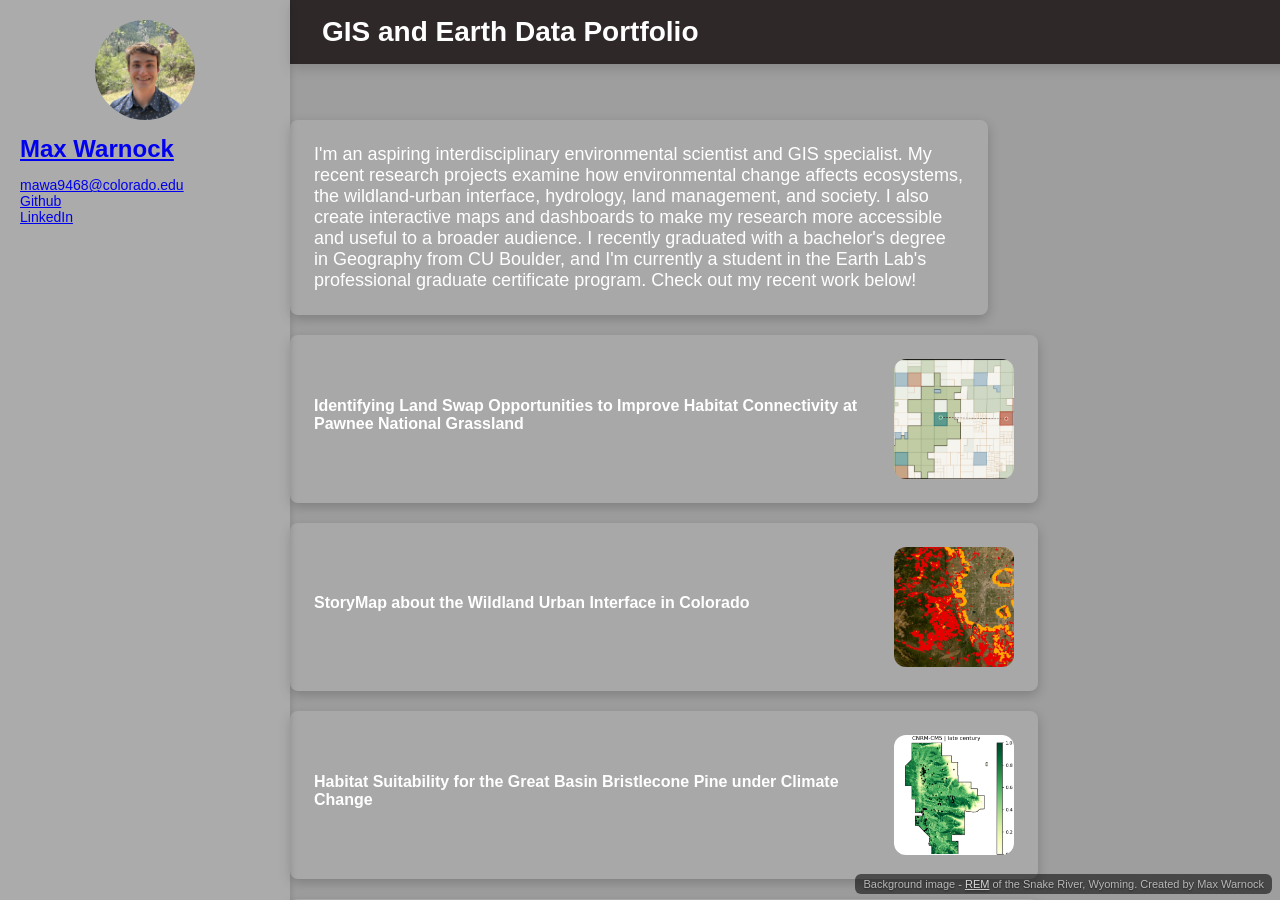
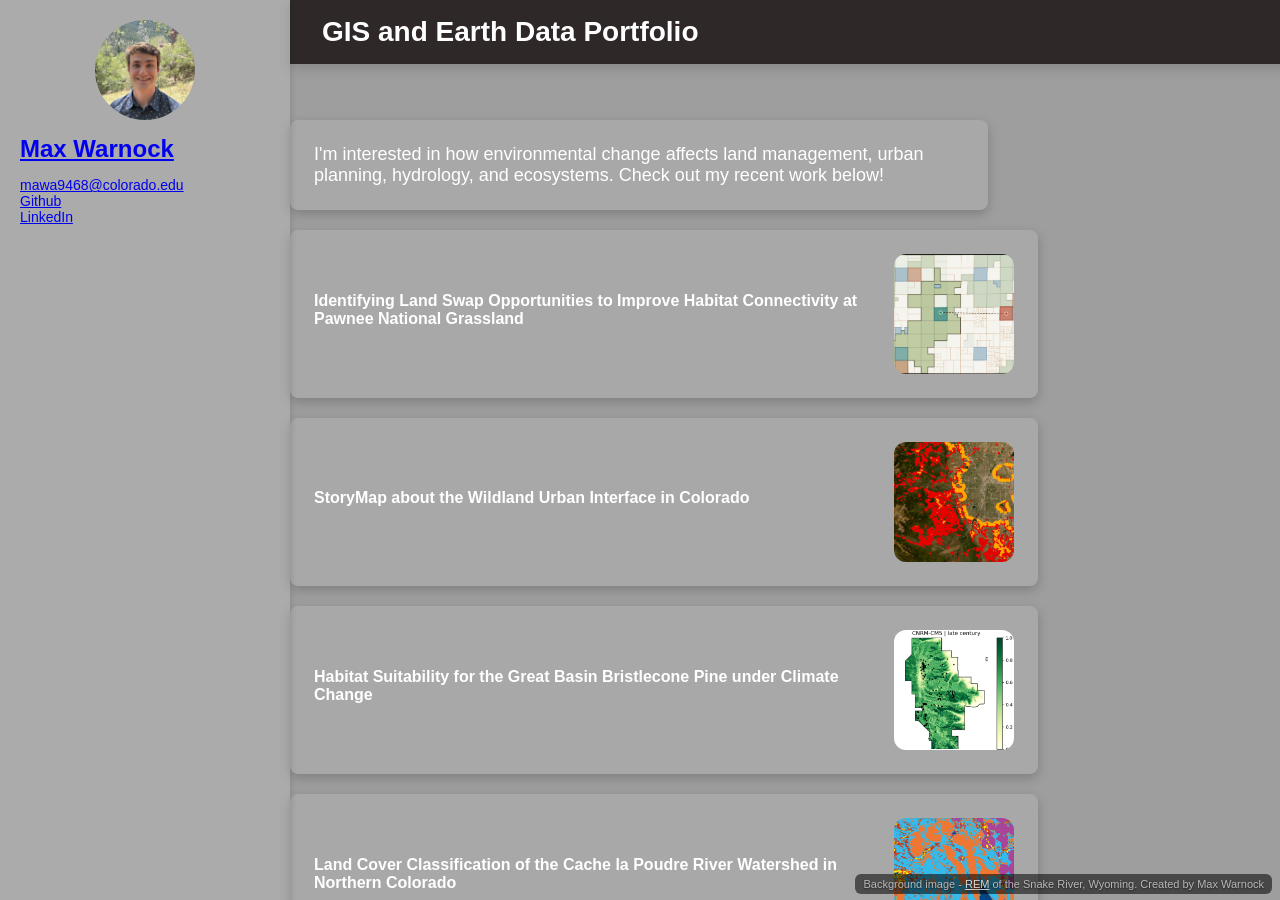
Before and after one commit to maxwarnock/maxwarnock.github.io, a Jekyll site: the page built from index.md, in a window 1280 px wide and 900 px high. Built offline with Jekyll 4.4.1, drawn with Linux system fonts in a browser that asks for light colours; a script that is not in the unit is left out.

Commit message:
Update index.md

```diff
--- a/index.md
+++ b/index.md
@@ -57,8 +57,8 @@ body {
 }
 </style>
 
-<div style="max-width: 650px; margin: 20px 0 0 20px; font-size: 18px; background: rgba(255, 255, 255, 0.10); color: white; padding: 24px; border-radius: 8px; box-shadow: 0 4px 12px rgba(0,0,0,0.20);">
-I'm an aspiring interdisciplinary environmental scientist and GIS specialist. My recent research projects examine how environmental change affects ecosystems, the wildland-urban interface, hydrology, land management, and society. I also create interactive maps and dashboards to make my research more accessible and useful to a broader audience. I recently graduated with a bachelor's degree in Geography from CU Boulder, and I'm currently a student in the Earth Lab's professional graduate certificate program. Check out my recent work below!
+<div style="max-width: 650px; margin: 20px 0 0 20px; font-size: 18px; background: rgba(255, 255, 255, 0.10); color: white; padding: 24px; border-radius: 8px; box-shadow: 0 4px 11px rgba(0,0,0,0.20);">
+I'm interested in how environmental change affects land management, urban planning, hydrology, and ecosystems. Check out my recent work below!
 </div>
 
 
```
